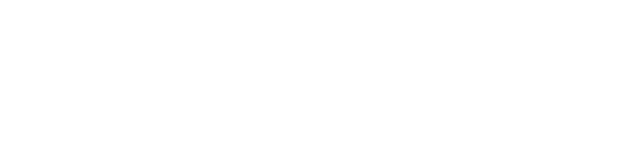
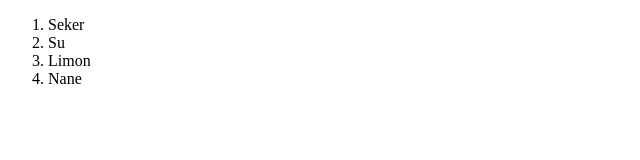
Before and after one commit to alierden1708/Clarusway-git-3, a plain HTML site: page index.html in a window 1280 px wide. Shown: the whole page, without its empty margins (0-640 px from the left). Drawn offline with Linux system fonts and the light colour scheme.

Commit message:
add new line

```diff
--- a/index.html
+++ b/index.html
@@ -4,9 +4,14 @@
     <meta charset="UTF-8">
     <meta http-equiv="X-UA-Compatible" content="IE=edge">
     <meta name="viewport" content="width=device-width, initial-scale=1.0">
-    <title>Git-3</title>
+    <title>lemonade</title>
 </head>
 <body>
-
+    <ol>
+        <li>Seker</li>
+        <li>Su</li>
+        <li>Limon</li>
+        <li>Nane</li>
+    </ol>
 </body>
 </html>
```
